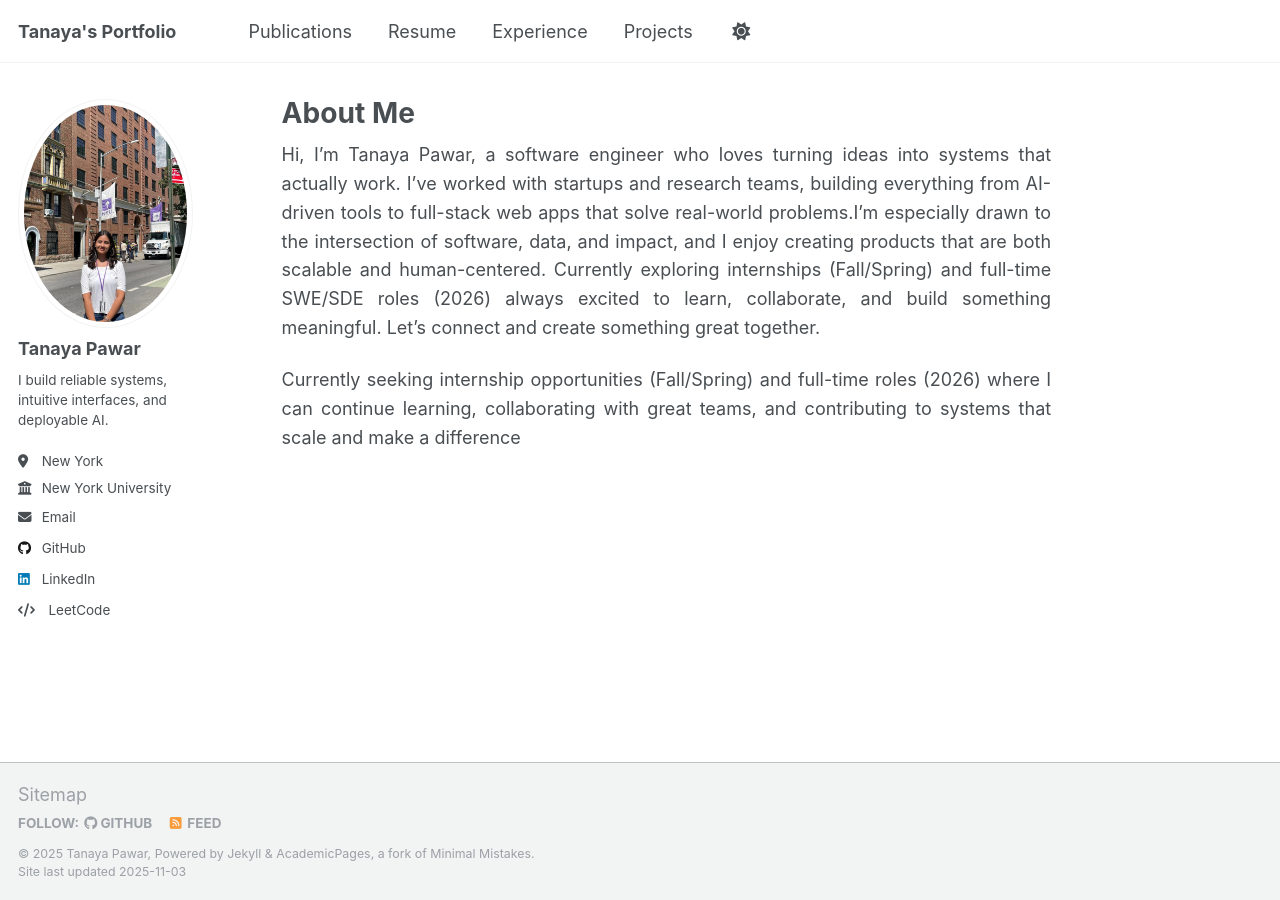
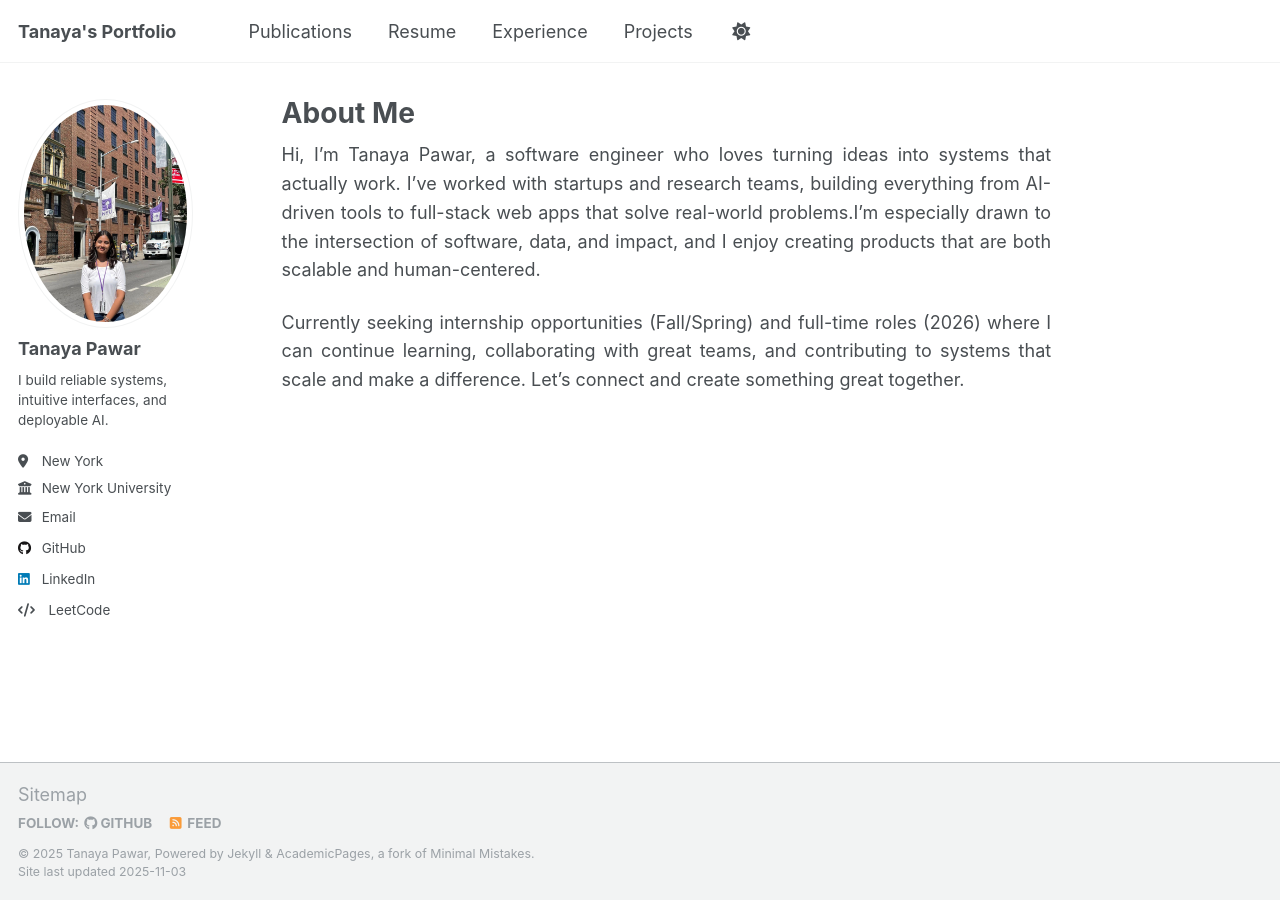
Before and after one commit to tanaya09/tanaya09.github.io, a Jekyll site: the page built from _pages/about.md, in a window 1280 px wide. Built offline with Jekyll 4.4.1, drawn with Linux system fonts in a browser that asks for light colours.

Commit message:
Update about page with refined personal statement
Revised personal introduction and clarified internship and job search details.

```diff
--- a/_pages/about.md
+++ b/_pages/about.md
@@ -11,13 +11,11 @@ redirect_from:
 
 Hi, I’m Tanaya Pawar, a software engineer who loves turning ideas into systems that actually work.
 I’ve worked with startups and research teams, building everything from AI-driven tools to full-stack web apps that solve real-world problems.I’m especially drawn to the intersection of software, data, and impact, and I enjoy creating products that are both scalable and human-centered.
-
-Currently exploring internships (Fall/Spring) and full-time SWE/SDE roles (2026) always excited to learn, collaborate, and build something meaningful.
-
-Let’s connect and create something great together.
 </p>
 
 <p style="text-align: justify; line-height: 1.6;">
 
-Currently seeking internship opportunities (Fall/Spring) and full-time roles (2026) where I can continue learning, collaborating with great teams, and contributing to systems that scale and make a difference
+Currently seeking internship opportunities (Fall/Spring) and full-time roles (2026) where I can continue learning, collaborating with great teams, and contributing to systems that scale and make a difference.
+
+Let’s connect and create something great together.
 </p>
```
